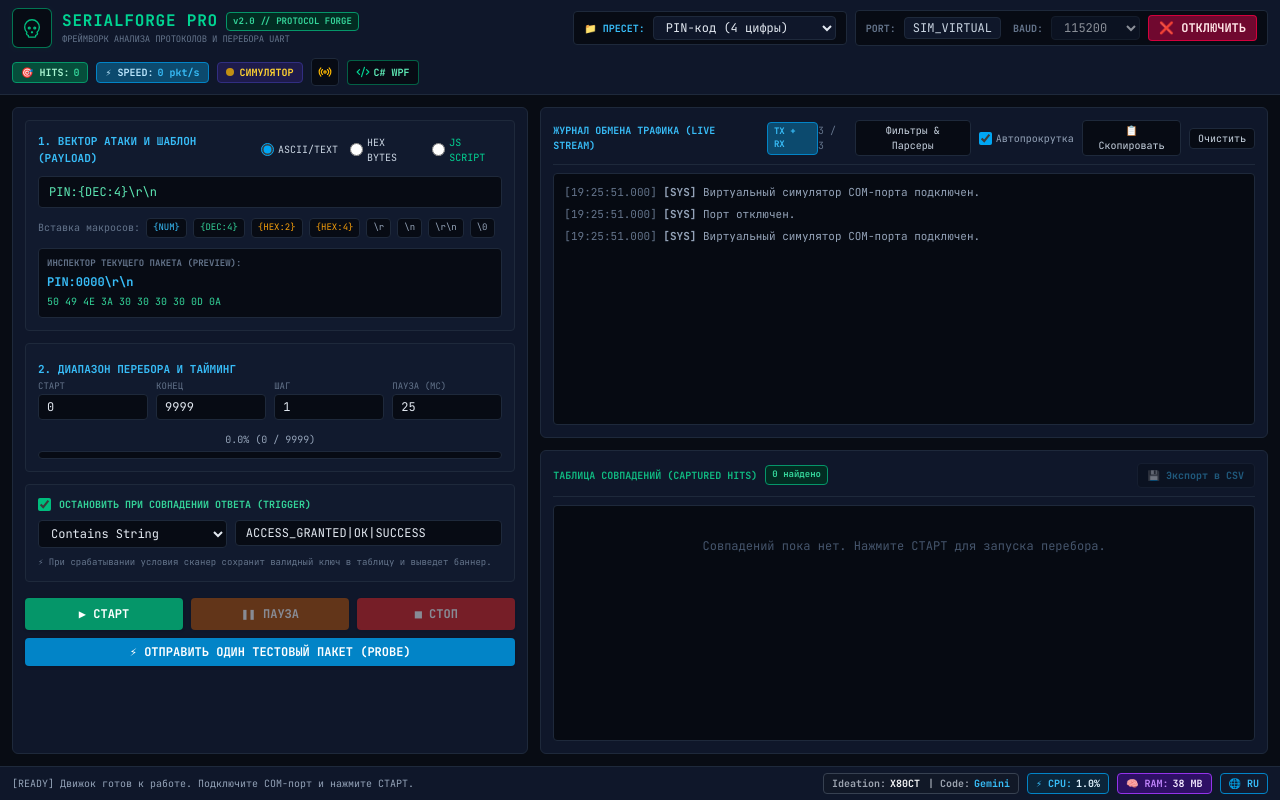
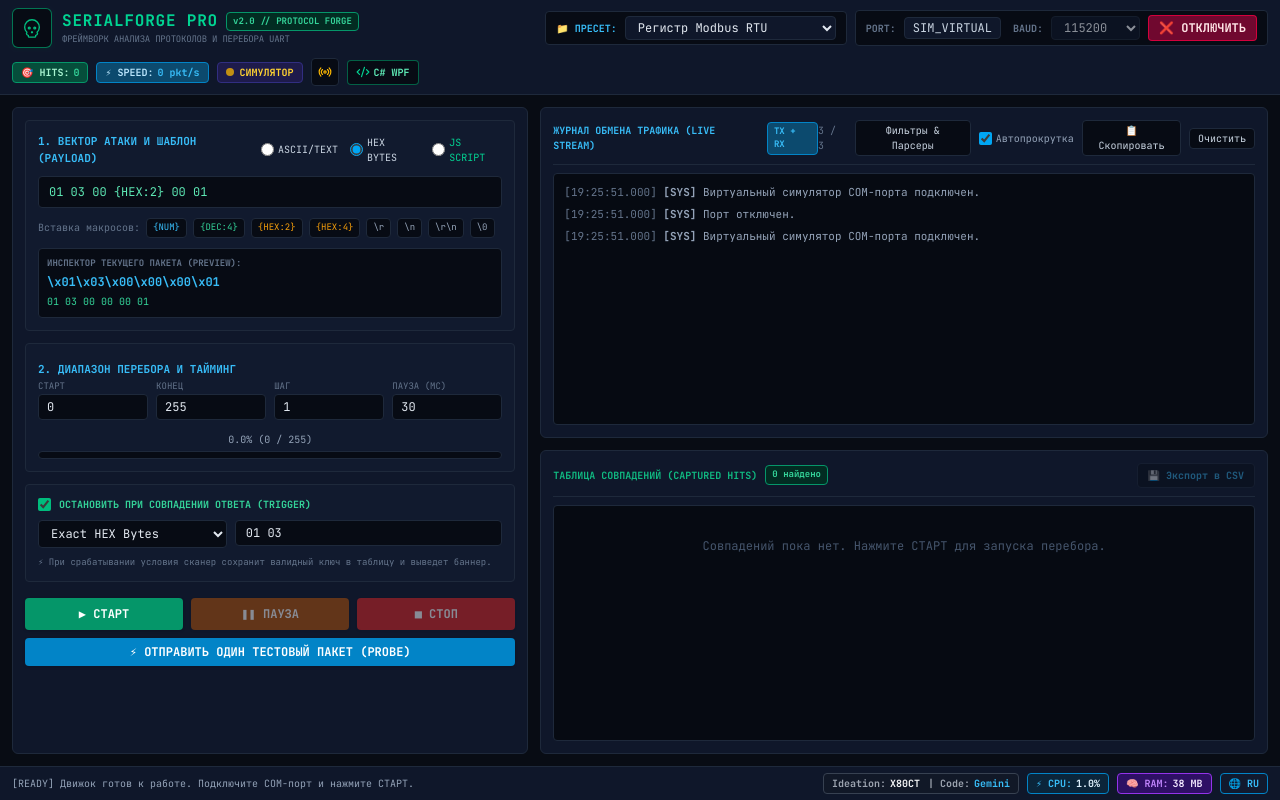
Before and after one commit to X8OCT/SERIALFORGE-PRO, a React (Vite) app: page / in a window 1280 px wide. Built offline with nearby package versions, Linux system fonts and the light colour scheme.

Commit message:
Update presets: remove PIN, add Hacker templates (U-Boot, Buffer Overflow, Dictionary) using JS macros

```diff
--- a/src/data/presets.ts
+++ b/src/data/presets.ts
@@ -1,35 +1,69 @@
 import { PresetProfile } from '../types';
 
 export const PRESET_PROFILES: PresetProfile[] = [
-  {
-    id: 'pin_4dig',
-    nameRu: 'PIN-код (4 цифры)',
-    nameUa: 'PIN-код (4 цифри)',
-    nameEn: 'PIN Code (4-Dig)',
-    isHexMode: false,
-    template: 'PIN:{DEC:4}\\r\\n',
-    startNum: 0,
-    endNum: 9999,
-    step: 1,
-    delayMs: 25,
-    stopPattern: 'ACCESS_GRANTED|OK|SUCCESS',
-    matchMode: 'contains',
-    baudRate: 115200,
-  },
   {
     id: 'modbus_rtu',
     nameRu: 'Регистр Modbus RTU',
     nameUa: 'Регістр Modbus RTU',
     nameEn: 'Modbus RTU Register',
     isHexMode: true,
-    template: '01 06 00 01 {HEX:2} 00 00',
+    payloadMode: 'hex',
+    template: '01 03 00 {HEX:2} 00 01',
     startNum: 0,
     endNum: 255,
     step: 1,
     delayMs: 30,
-    stopPattern: '01 06',
+    stopPattern: '01 03',
     matchMode: 'exact_hex',
     baudRate: 9600,
+  },
+  {
+    id: 'uboot_break',
+    nameRu: 'Срыв загрузчика (U-Boot)',
+    nameUa: 'Зрив завантажувача (U-Boot)',
+    nameEn: 'U-Boot Bootloader Break',
+    isHexMode: true,
+    payloadMode: 'hex',
+    template: '03 1B 0D 0A',
+    startNum: 0,
+    endNum: 10000,
+    step: 1,
+    delayMs: 50,
+    stopPattern: '# |> |uboot',
+    matchMode: 'regex',
+    baudRate: 115200,
+  },
+  {
+    id: 'fuzzer_script',
+    nameRu: 'Buffer Overflow (Макрос)',
+    nameUa: 'Buffer Overflow (Макрос)',
+    nameEn: 'Buffer Overflow (Macro)',
+    isHexMode: false,
+    payloadMode: 'script',
+    template: 'function generatePacket(num) {\n  // Отправляем увеличивающееся количество символов "A"\n  const payload = "A".repeat(num);\n  return "AUTH " + payload + "\\r\\n";\n}',
+    startNum: 10,
+    endNum: 2000,
+    step: 10,
+    delayMs: 50,
+    stopPattern: 'Segmentation fault|panic|core dumped',
+    matchMode: 'regex',
+    baudRate: 115200,
+  },
+  {
+    id: 'dictionary_script',
+    nameRu: 'Пароли IoT (Макрос)',
+    nameUa: 'Паролі IoT (Макрос)',
+    nameEn: 'IoT Passwords (Macro)',
+    isHexMode: false,
+    payloadMode: 'script',
+    template: 'function generatePacket(num) {\n  const passwords = ["admin", "root", "123456", "password", "default", "guest", "operator"];\n  // Зацикливаем словарь если num больше длины\n  const pswd = passwords[num % passwords.length];\n  return "login " + pswd + "\\r\\n";\n}',
+    startNum: 0,
+    endNum: 6,
+    step: 1,
+    delayMs: 200,
+    stopPattern: 'Welcome|#|>',
+    matchMode: 'regex',
+    baudRate: 115200,
   },
   {
     id: 'at_auth',
@@ -37,6 +71,7 @@ export const PRESET_PROFILES: PresetProfile[] = [
     nameUa: 'Команда AT+AUTH',
     nameEn: 'AT+AUTH Command',
     isHexMode: false,
+    payloadMode: 'text',
     template: 'AT+AUTH="{NUM}"\\r\\n',
     startNum: 1000,
     endNum: 9999,
@@ -52,6 +87,7 @@ export const PRESET_PROFILES: PresetProfile[] = [
     nameUa: 'Сирі 2-байти HEX',
     nameEn: 'Raw 2-Byte HEX',
     isHexMode: true,
+    payloadMode: 'hex',
     template: 'AA 55 {HEX:2} 00 FF',
     startNum: 0,
     endNum: 65535,
@@ -60,20 +96,5 @@ export const PRESET_PROFILES: PresetProfile[] = [
     stopPattern: '55 AA',
     matchMode: 'exact_hex',
     baudRate: 115200,
-  },
-  {
-    id: 'custom_proto',
-    nameRu: 'Собственный протокол',
-    nameUa: 'Власний протокол',
-    nameEn: 'Custom Protocol',
-    isHexMode: false,
-    template: 'custom_{NUM}\\r\\n',
-    startNum: 0,
-    endNum: 1000,
-    step: 1,
-    delayMs: 25,
-    stopPattern: 'OK',
-    matchMode: 'contains',
-    baudRate: 115200,
-  },
+  }
 ];
```
